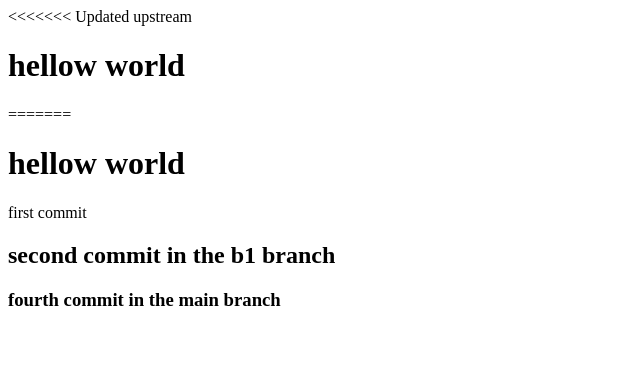
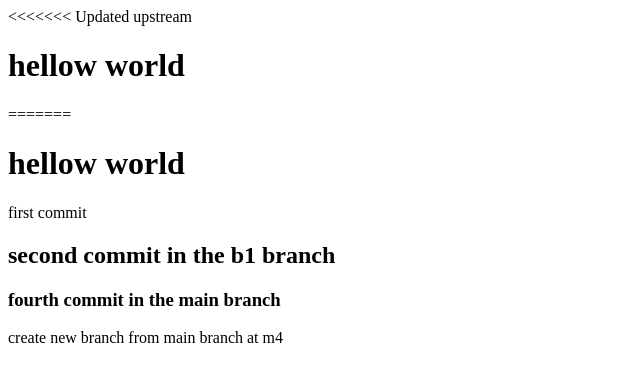
Before and after one commit to Mostafa-Nafady/Git-instruction-excercise, a plain HTML site: page index.html in a window 1280 px wide. Shown: the whole page, without its empty margins (0-640 px from the left). Drawn offline with Linux system fonts and the light colour scheme.

Commit message:
commit m1 to b2

```diff
--- a/index.html
+++ b/index.html
@@ -4,3 +4,4 @@
 <h1>hellow world</h1> first commit
 <h2>second commit in the b1 branch</h2>
 <h3>fourth commit in the main branch</h3>
+<p>create new branch from  main branch at m4</p>
```
